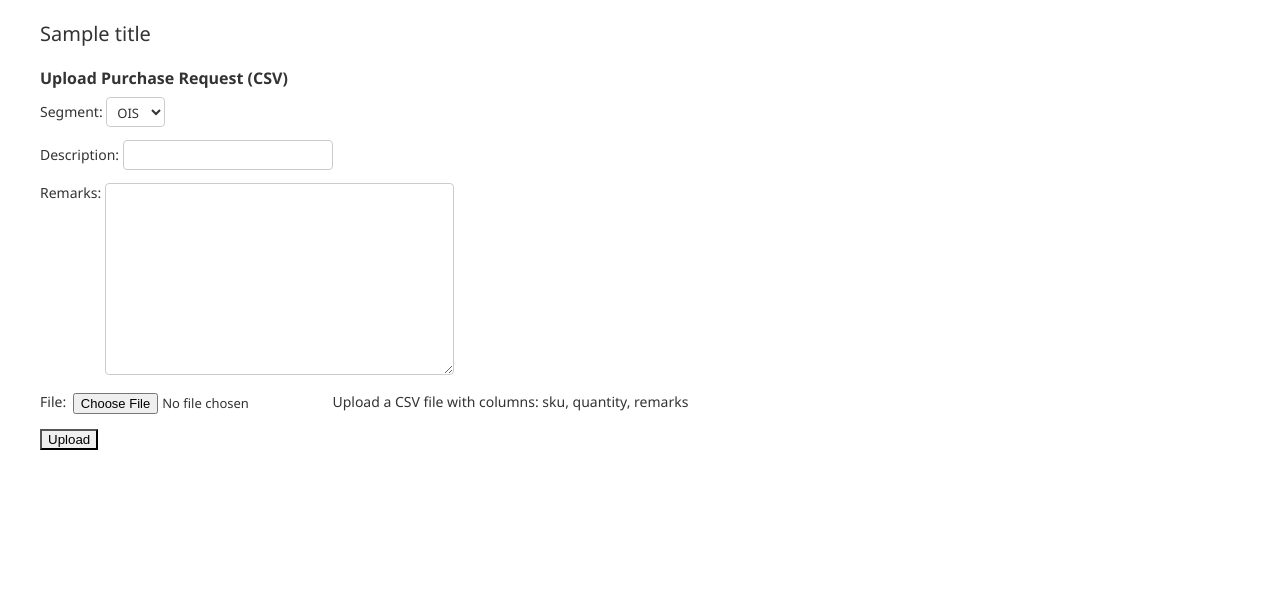
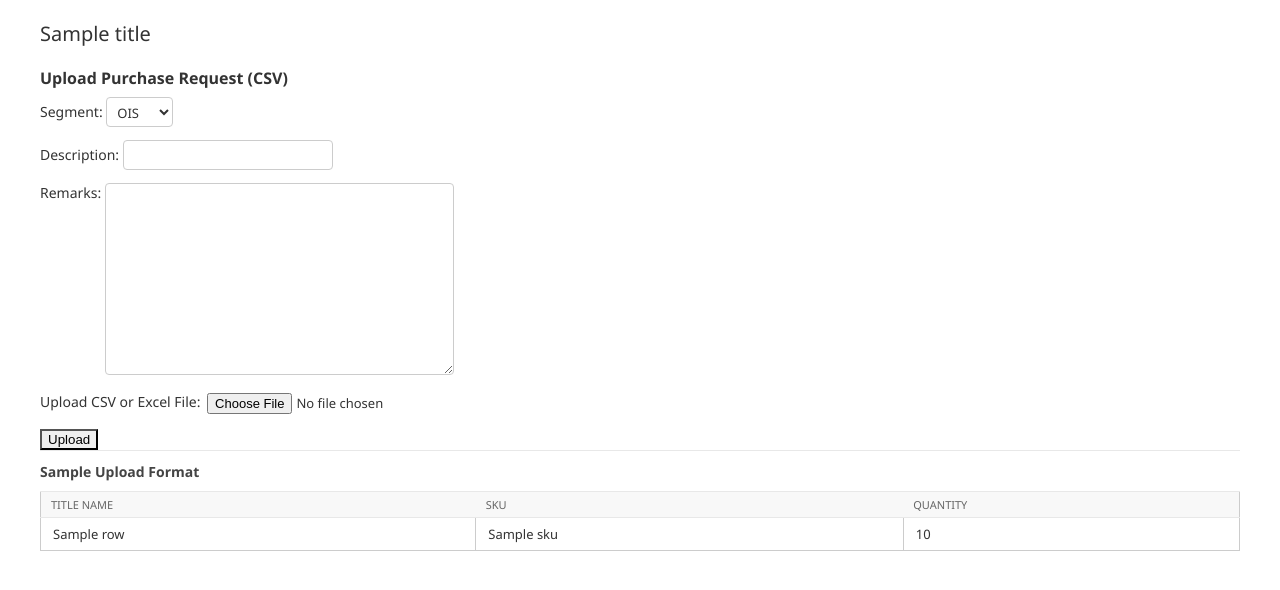
Before and after one commit to Manuhelo/K12PMS, a Django app: template purchase_requests/templates/admin/purchase_requests/purchase_request_upload.html in a window 1280 px wide. Shown: the part 92-682 px from the top of the page. Run offline with Django 5.2, Linux system fonts and the light colour scheme; tables that the repository leaves empty hold one stand-in row (values such as "Sample post"); the template is opened without the code that fills it: values that come from a table or form of the project are taken from there, most other values are stand-ins (such as "Sample title", 1, 10 or a date in 2020).

Commit message:
producttupdate commit

```diff
--- a/pms/settings.py
+++ b/pms/settings.py
@@ -88,9 +88,9 @@ WSGI_APPLICATION = 'pms.wsgi.application'
 # }
 
 
-# database_url = os.environ.get("DATABASE_URL")
+database_url = os.environ.get("DATABASE_URL")
 DATABASES ={
-    'default' : dj_database_url.parse('postgres://neondb_owner:npg_iFk9UoJQ7XRy@ep-divine-resonance-a49ecal3-pooler.us-east-1.aws.neon.tech/neondb?sslmode=require')
+    'default' : dj_database_url.parse(database_url)
 }
 
 
--- a/products/admin.py
+++ b/products/admin.py
@@ -10,7 +10,7 @@ from .models import EducationalProduct
 
 @admin.register(EducationalProduct)
 class EducationalProductAdmin(admin.ModelAdmin):
-    list_display = ['sku', 'product_description', 'category', 'sub_category', 'grade']
+    list_display = ['sku', 'product_description', 'category', 'sub_category', 'grade','volume']
     search_fields = ['year','sku', 'product_description', 'category', 'sub_category','grade', 'publisher','volume']
     change_list_template = "admin/educational_product_changelist.html"
 
--- a/products/models.py
+++ b/products/models.py
@@ -4,7 +4,8 @@ from django.db import models
 class EducationalProduct(models.Model):
     SEGMENT_CHOICES = (
         ('ois','OIS'),
-        ('b2b','B2B')
+        ('b2b','B2B'),
+        ('ocse','OCSE')
     )
     YEAR_CHOICES = (
         ('23-24','AY 23-24'),
@@ -23,6 +24,8 @@ class EducationalProduct(models.Model):
         ('notebook', 'NoteBook'),
         ('languagebook', 'LanguageBook'),
         ('dibbook', 'DIBBook'),
+        ('studentplanner', 'StudentPlanner'),
+        ('crayons', 'Crayons'),
     )
     UNIT_CHOICES = [
     ('pcs', 'Piece'),
--- a/purchase_requests/forms.py
+++ b/purchase_requests/forms.py
@@ -4,11 +4,13 @@ class PurchaseRequestUploadForm(forms.Form):
     SEGMENT_CHOICES = [
         ('OIS', 'OIS'),
         ('B2B', 'B2B'),
+        ('OCSE', 'OCSE'),
     ]
     segment = forms.ChoiceField(choices=SEGMENT_CHOICES, required=True)
     description = forms.CharField(max_length=100)
     remarks = forms.CharField(widget=forms.Textarea, required=False)
-    file = forms.FileField(help_text="Upload a CSV file with columns: sku, quantity, remarks")
+    file = forms.FileField(label="Upload CSV or Excel File",
+        widget=forms.ClearableFileInput(attrs={'accept': '.csv, .xls, .xlsx'}))
 
 
 class RequestItemCSVUploadForm(forms.Form):
--- a/purchase_requests/models.py
+++ b/purchase_requests/models.py
@@ -9,6 +9,7 @@ class PurchaseRequest(models.Model):
     SEGMENT_CHOICES = [
         ('OIS', 'OIS'),
         ('B2B', 'B2B'),
+        ('OCSE', 'OCSE'),
     ]
     STATUS_CHOICES = [
         ('Draft', 'Draft'),
--- a/purchase_requests/templates/admin/purchase_requests/purchase_request_upload.html
+++ b/purchase_requests/templates/admin/purchase_requests/purchase_request_upload.html
@@ -1,4 +1,25 @@
 {% extends "admin/base_site.html" %}
+
+
+{% block extrahead %}
+  <style>
+      table {
+          width: 100%;
+          border-collapse: collapse;
+          margin-top: 10px;
+      }
+      th, td {
+          padding: 8px 12px;
+          border: 1px solid #ccc;
+          text-align: left;
+      }
+      th {
+          background-color: #f2f2f2;
+      }
+  </style>
+{% endblock %}
+
+
 {% block content %}
   <h2>Upload Purchase Request (CSV)</h2>
   <form method="post" enctype="multipart/form-data">
@@ -6,4 +27,26 @@
     {{ form.as_p }}
     <button type="submit" class="default">Upload</button>
   </form>
+
+  <hr>
+<h3>Sample Upload Format</h3>
+<table border="1" cellpadding="5" cellspacing="0">
+    <thead>
+        <tr>
+            <th>Title Name</th>
+            <th>SKU</th>
+            <th>Quantity</th>
+        </tr>
+    </thead>
+    <tbody>
+        {% for row in sample_data %}
+        <tr>
+            <td>{{ row.title }}</td>
+            <td>{{ row.sku }}</td>
+            <td>{{ row.quantity }}</td>
+        </tr>
+        {% endfor %}
+    </tbody>
+</table>
+
 {% endblock %}
```
Also changed, not shown: purchase_requests/admin.py (+22 -4 lines).
